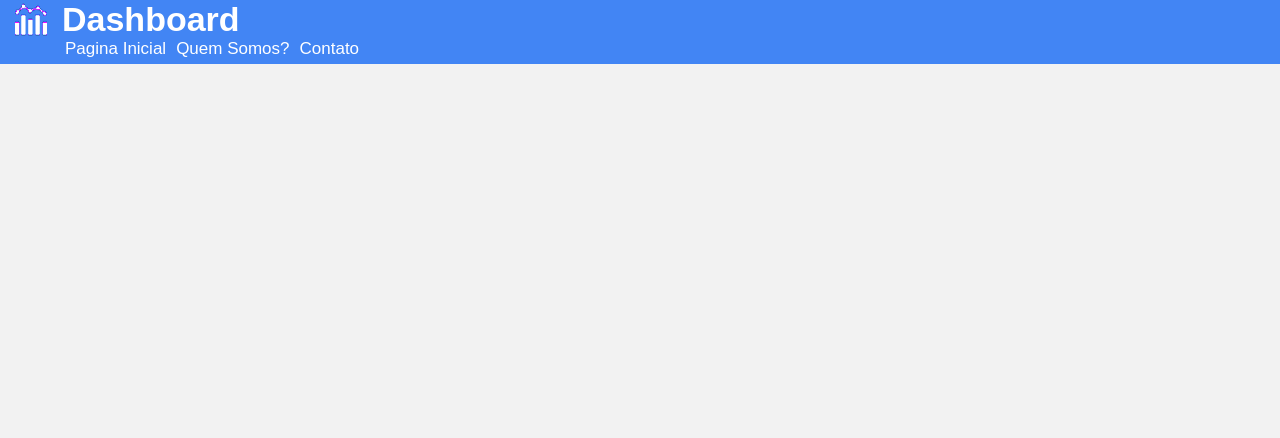
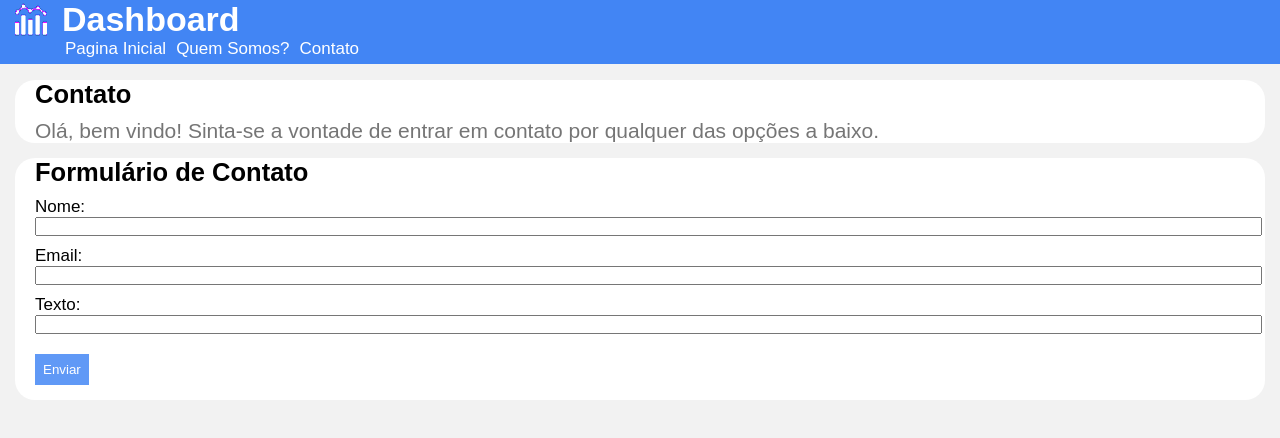
Before and after one commit to MarcosMaga/dashboardflashreact, a React (Create React App) app: page /contato in a window 1280 px wide. Shown: the top 438 px of the page. Built offline with nearby package versions, Linux system fonts and the light colour scheme.

Commit message:
area de contato

```diff
--- a/src/components/Contato/Contato.css
+++ b/src/components/Contato/Contato.css
@@ -0,0 +1,3 @@
+.Contato{
+    margin-top: 80px;
+}
--- a/src/components/Contato/Contato.js
+++ b/src/components/Contato/Contato.js
@@ -1,10 +1,17 @@
 import React from "react";
 import './Contato.css';
+import TextAndTitle from '../TextAndTitle/TextAndTitle';
+import FormContato from "../FormContato/FormContato";
 
 function Contato(){
     return(
         <div className="Contato">
-            <h1>Esta é a Contato</h1>
+            <div className="panel">
+                <TextAndTitle title = "Contato" text="Olá, bem vindo! Sinta-se a vontade de entrar em contato por qualquer das opções a baixo."/>
+            </div>
+            <div className="panel">
+                <FormContato/>
+            </div>
         </div>
     );
 }
--- /dev/null
+++ b/src/components/FormContato/FormContato.css
@@ -0,0 +1,23 @@
+h2{
+    margin-left: 2rem;
+    margin-bottom: 1rem;
+}
+
+form{
+    margin-left: 2rem;
+}
+
+input{
+    display: flex;
+    margin-bottom: 1rem;
+    padding-right: 85%;
+}
+
+form > button{
+    margin-top: 10px;
+    margin-bottom: 15px;
+    color: #fff;
+    border: 0;
+    padding: 8px;
+    background-color: #6099f6;
+}
--- /dev/null
+++ b/src/components/FormContato/FormContato.js
@@ -0,0 +1,18 @@
+import React from "react";
+import './FormContato.css';
+
+function FormContato(){
+    return(
+        <div className="FormContato">
+            <h2>Formulário de Contato</h2>
+            <form>
+                <label>Nome: <input minLength="1" type="text"/></label>
+                <label>Email: <input minLength="1" type="email"/></label>
+                <label>Texto: <input minLength="1" type="text"/></label>
+                <button type="submit">Enviar</button>
+            </form>
+        </div>
+    );
+}
+
+export default FormContato;
```
Also changed, not shown: 2 other files (tests, documents, lock files or other folders).
